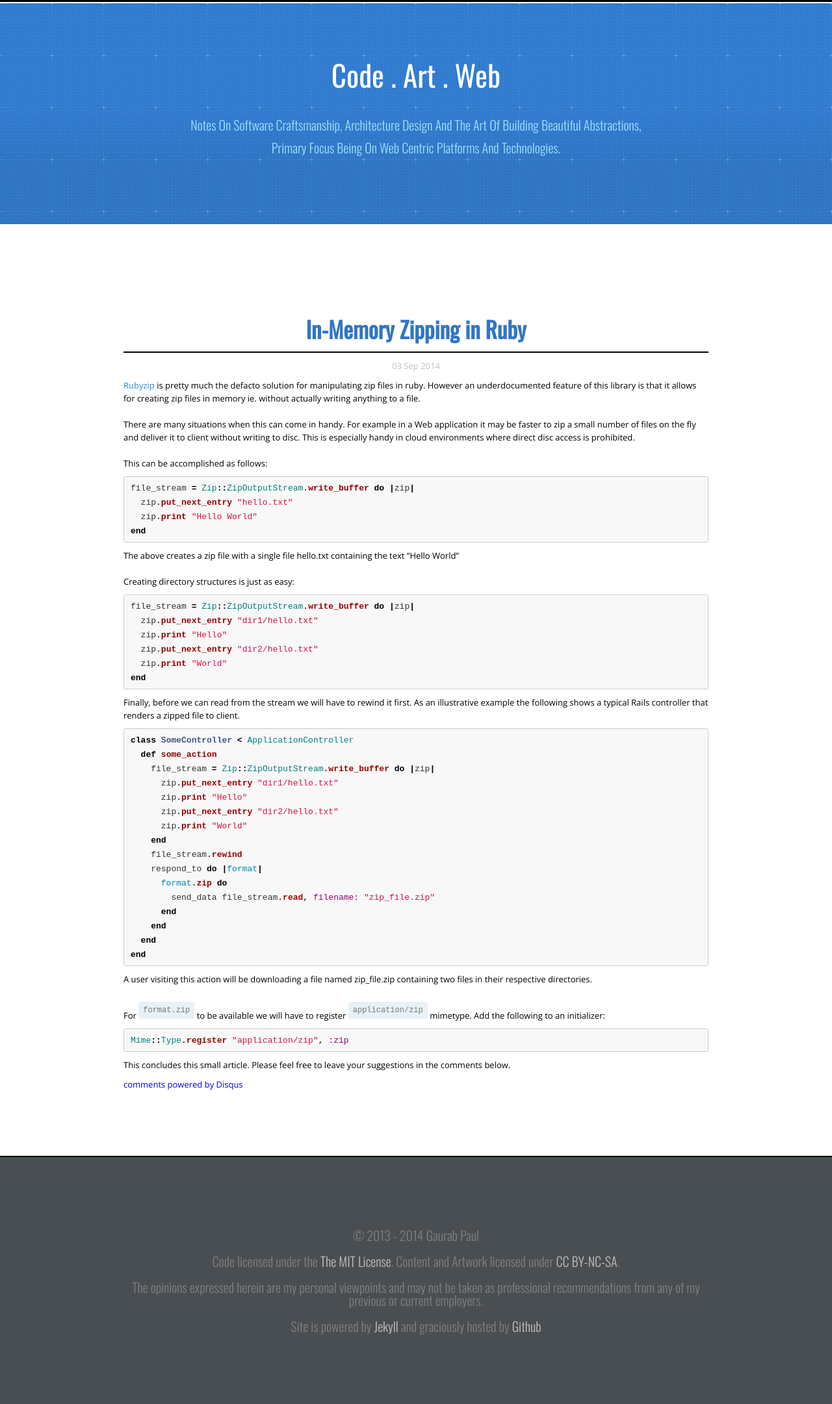
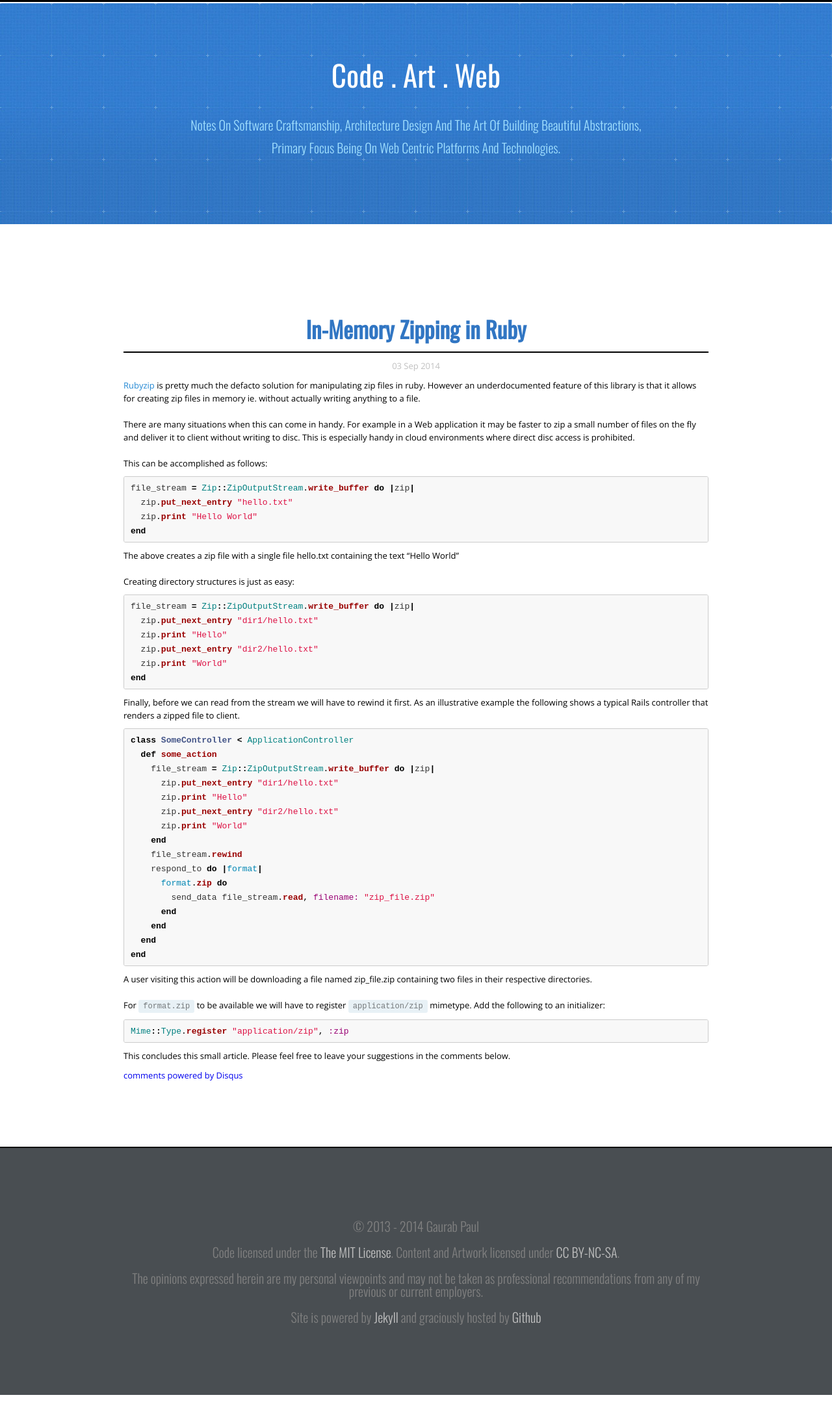
Before and after one commit to lorefnon/lorefnon.github.com, a Jekyll site: the page built from _posts/2014-09-03-in-memory-zipping-ruby.md, in a window 1280 px wide. Shown: the whole page at 65% size. Built offline with Jekyll 4.4.1, drawn with Linux system fonts in a browser that asks for light colours; Markdown is read by kramdown in place of the engine named in the settings; comment, search, counter and statistics services are not loaded.

Commit message:
Fix issue with inline code snippets

```diff
--- a/css/blog.css
+++ b/css/blog.css
@@ -101,7 +101,7 @@ blockquote { border-left: 2px solid silver; padding-left: 10px !important; backg
 .blog-post p img { margin-left: auto; margin-right: auto; margin-bottom: 10px; display: block; max-width: 100%; }
 .blog-post table { border: 1px solid silver; }
 .blog-post table td, .blog-post table th { padding: 10px; text-align: left; }
-.blog-post p > code { background: #e8f1f6; border-radius: 3px; color: rgba(0,0,0,0.5); display: inline-block; font-size: 12px; margin-top: 5px; padding: 3px 7px; max-width: 100%; overflow-x: auto;}
+.blog-post p > code { background: #e8f1f6; border-radius: 3px; color: rgba(0,0,0,0.5); font-size: 12px; margin-top: 5px; padding: 3px 7px; max-width: 100%; overflow-x: auto;}
 .blog-post table th { background: #e8f1f6; }
 .blog-date { text-align: center; font-size: 13px; color: silver; }
 .blog-post p { overflow-x: auto; }
```
